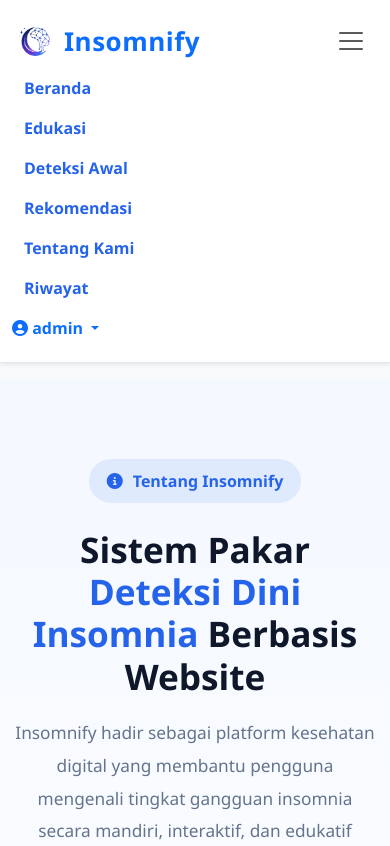
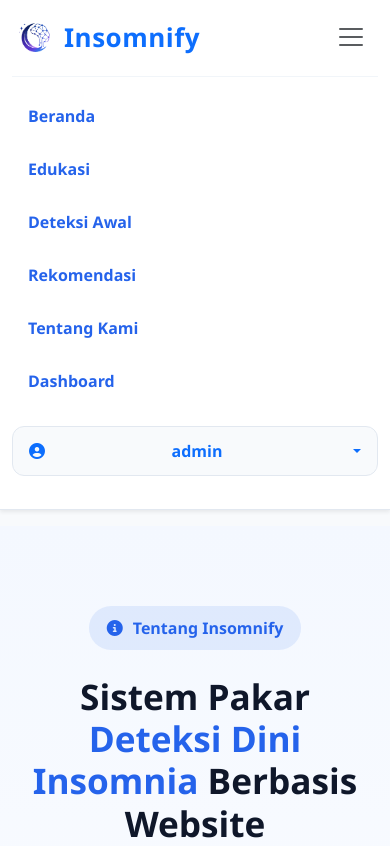
Before and after one commit to InnaPutri29/insomnia-expert-system, a Flask app: page /about in a window 390 px wide, after a click that opens the changed part. Shown: the top 846 px of the page. Run offline with Flask 3, Linux system fonts and the light colour scheme; a user stored in the database is signed in; data comes from the database, SQL or seed files in the repository; data that the repository does not hold is empty.

Commit message:
feat: implement base template and global stylesheet for the application layout

```diff
--- a/static/css/style.css
+++ b/static/css/style.css
@@ -2928,3 +2928,149 @@ section {
     font-size: 1.3rem;
   }
 }
+
+/* ======================================================
+   RESPONSIVE NAVBAR FOR MOBILE SCREENS
+   ====================================================== */
+@media (max-width: 991.98px) {
+  .custom-navbar {
+    padding: 10px 0;
+  }
+
+  .navbar-collapse {
+    border-top: 1px solid #f1f5f9;
+    margin-top: 12px;
+    padding-top: 15px;
+    padding-bottom: 10px;
+  }
+
+  /* Smooth fade-in slide-down animation when opening mobile menu */
+  .navbar-collapse.show {
+    animation: slideDownMenu 0.35s cubic-bezier(0.16, 1, 0.3, 1) forwards;
+  }
+
+  @keyframes slideDownMenu {
+    from {
+      opacity: 0;
+      transform: translateY(-12px);
+    }
+    to {
+      opacity: 1;
+      transform: translateY(0);
+    }
+  }
+
+  .navbar-nav {
+    align-items: stretch !important;
+  }
+
+  .nav-item {
+    margin-bottom: 5px;
+  }
+
+  .nav-custom {
+    margin-left: 0 !important;
+    padding: 12px 16px !important;
+    border-radius: 12px;
+    display: block;
+    width: 100%;
+    transition: all 0.25s cubic-bezier(0.4, 0, 0.2, 1);
+  }
+
+  .nav-custom:hover {
+    background-color: #eff6ff;
+    color: #2563eb !important;
+    padding-left: 22px !important; /* Smooth micro-interaction slide on hover */
+  }
+
+  .nav-custom::after {
+    display: none !important;
+  }
+
+  /* User Dropdown for Mobile */
+  .nav-item.dropdown {
+    width: 100%;
+  }
+
+  .user-dropdown {
+    display: flex !important;
+    align-items: center;
+    justify-content: space-between;
+    padding: 12px 16px !important;
+    border-radius: 12px;
+    background-color: #f8fafc;
+    border: 1px solid #e2e8f0;
+    margin: 8px 0 !important;
+    transition: all 0.2s ease;
+  }
+
+  .user-dropdown:hover,
+  .user-dropdown:focus {
+    background-color: #eff6ff;
+    border-color: #cbd5e1;
+  }
+
+  .dropdown-menu {
+    position: static !important;
+    float: none;
+    box-shadow: none !important;
+    background-color: #f8fafc !important;
+    border: 1px solid #e2e8f0 !important;
+    margin: 6px 8px 12px 8px !important;
+    padding: 6px !important;
+    width: auto;
+  }
+
+  .dropdown-item {
+    padding: 11px 16px !important;
+    border-radius: 8px !important;
+  }
+
+  .dropdown-item:hover {
+    background-color: #eff6ff !important;
+    color: #2563eb !important;
+  }
+
+  /* Buttons Login & Register on Mobile */
+  .navbar-nav .nav-item.ms-lg-3,
+  .navbar-nav .nav-item.ms-lg-2 {
+    margin-left: 0 !important;
+    margin-top: 8px !important;
+    width: 100%;
+  }
+
+  .btn-login,
+  .btn-register {
+    display: block !important;
+    width: 100% !important;
+    text-align: center !important;
+    padding: 12px !important;
+    font-size: 15px;
+    border-radius: 12px;
+    transition: all 0.25s ease;
+  }
+
+  .btn-register {
+    background: #0d6efd !important;
+    color: white !important;
+    border: none !important;
+    box-shadow: 0 4px 12px rgba(13, 110, 253, 0.15) !important;
+  }
+
+  .btn-register:hover {
+    background: #0b5ed7 !important;
+    transform: translateY(-1px) !important;
+    box-shadow: 0 6px 16px rgba(13, 110, 253, 0.25) !important;
+  }
+
+  .btn-login {
+    border: 1.5px solid #0d6efd !important;
+    color: #0d6efd !important;
+    background: transparent !important;
+  }
+
+  .btn-login:hover {
+    background: #0d6efd !important;
+    color: white !important;
+  }
+}
--- a/templates/base.html
+++ b/templates/base.html
@@ -90,9 +90,15 @@
             {% if current_user.is_authenticated %}
 
             <li class="nav-item">
+              {% if current_user.role == 'admin' %}
+              <a class="nav-link nav-custom" href="{{ url_for('admin_dashboard') }}">
+                Dashboard
+              </a>
+              {% else %}
               <a class="nav-link nav-custom" href="{{ url_for('riwayat') }}">
                 Riwayat
               </a>
+              {% endif %}
             </li>
 
             <!-- USER DROPDOWN -->
@@ -110,10 +116,17 @@
 
               <ul class="dropdown-menu dropdown-menu-end shadow border-0">
                 <li>
+                  {% if current_user.role == 'admin' %}
+                  <a class="dropdown-item" href="{{ url_for('admin_dashboard') }}">
+                    <i class="fa-solid fa-chart-pie"></i>
+                    Dashboard Admin
+                  </a>
+                  {% else %}
                   <a class="dropdown-item" href="{{ url_for('riwayat') }}">
                     <i class="fa-solid fa-clock-rotate-left"></i>
                     Riwayat Deteksi
                   </a>
+                  {% endif %}
                 </li>
 
                 <li><hr class="dropdown-divider" /></li>
```
